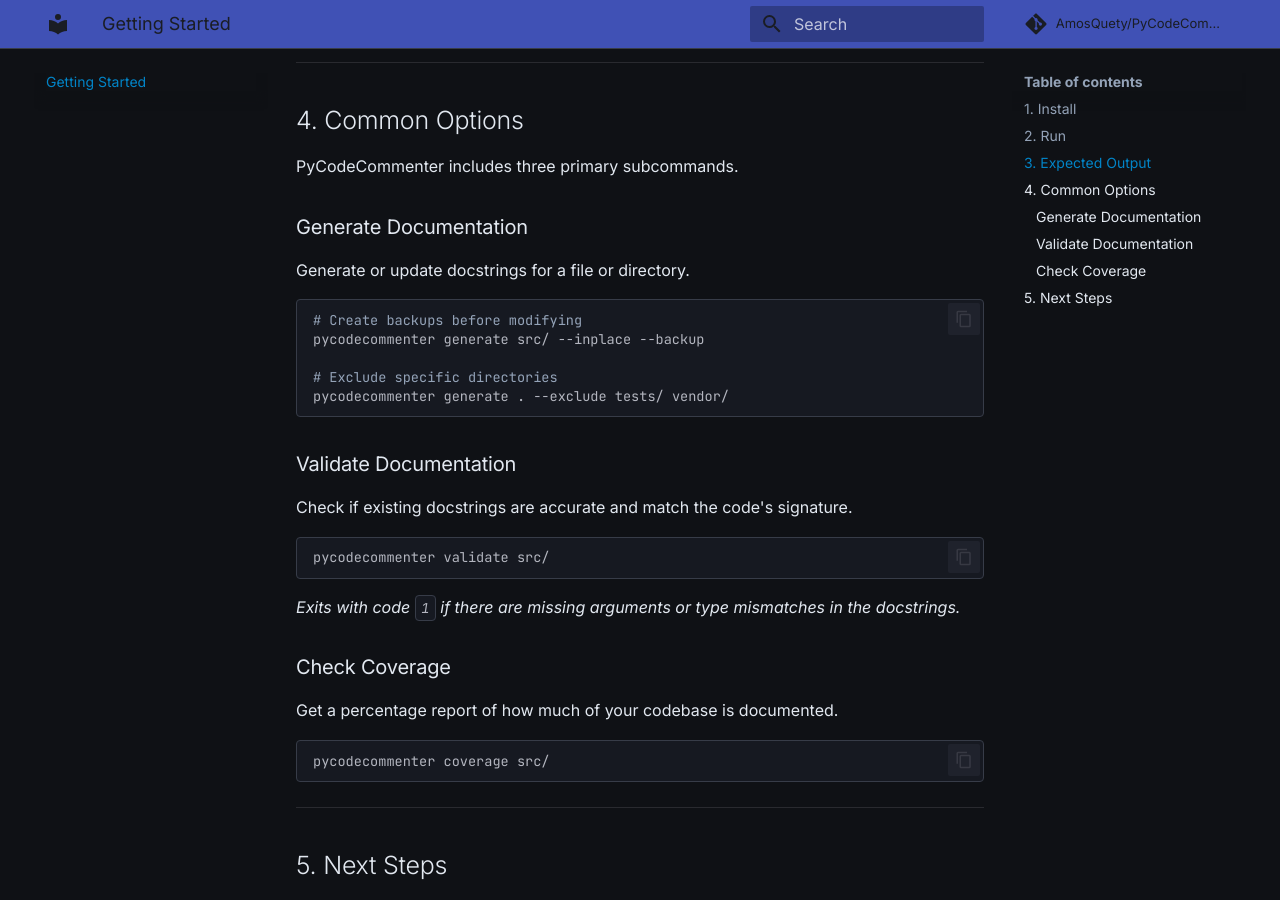
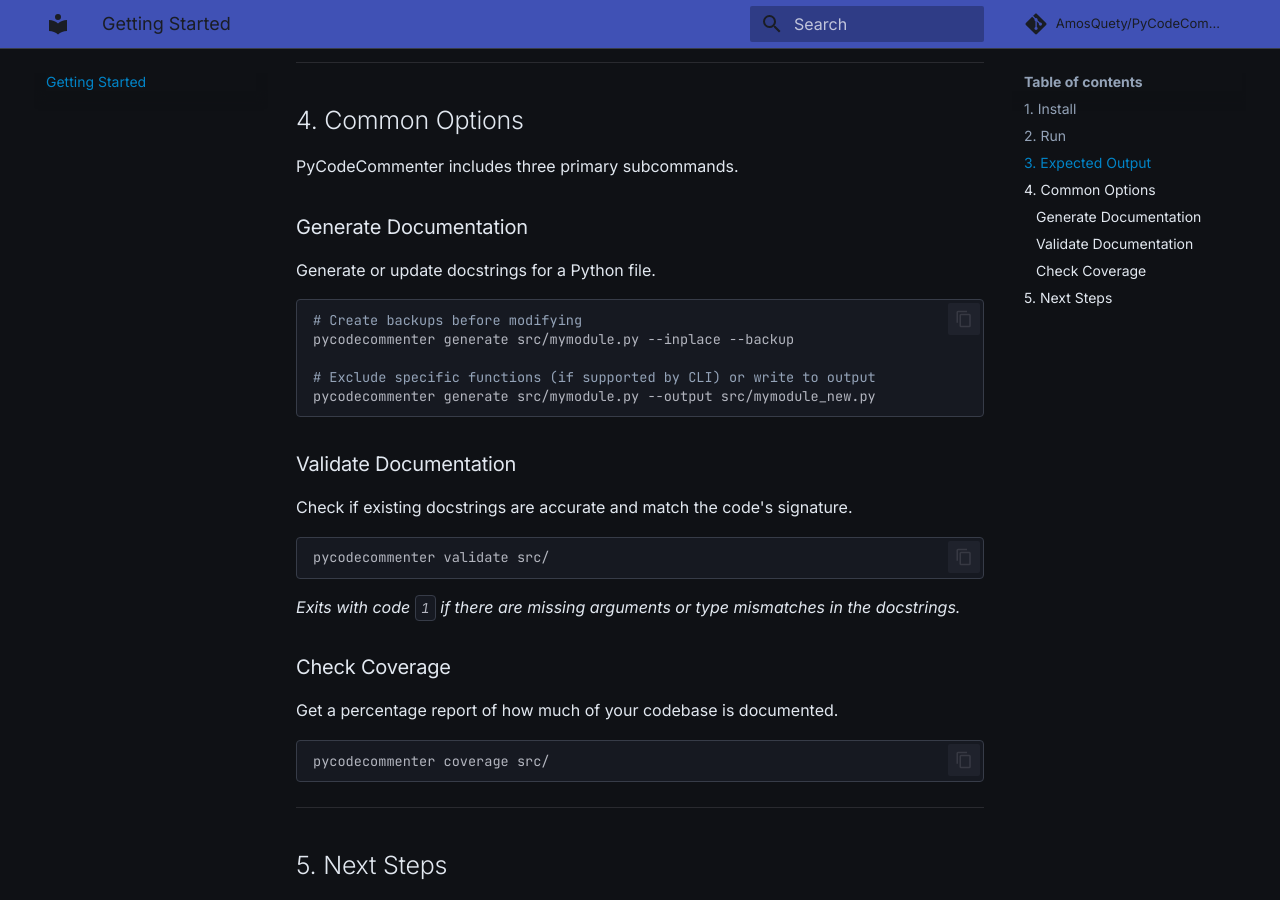
Before and after one commit to AmosQuety/PyCodeCommenter, an MkDocs documentation site: the page built from docs/getting-started.md, in a window 1280 px wide and 900 px high, scrolled down 1730 px. Built offline with MkDocs 1.6.1 and Material for MkDocs 9.7.7, drawn with Linux system fonts in a browser that asks for light colours; comment, search, counter and statistics services are not loaded; some of the changed text lies outside the part shown.

Commit message:
Fixed a file path bug

````diff
--- a/docs/getting-started.md
+++ b/docs/getting-started.md
@@ -29,13 +29,13 @@
 We recommend running it in **dry-run** mode first so you can preview the changes without modifying your files:
 
 ```bash
-pycodecommenter generate . --dry-run
+pycodecommenter generate src/mymodule.py --dry-run
 ```
 
 Once you've reviewed the proposed docstrings, write the changes to your files:
 
 ```bash
-pycodecommenter generate . --inplace
+pycodecommenter generate src/mymodule.py --inplace
 ```
 
 ---
@@ -78,13 +78,13 @@
 PyCodeCommenter includes three primary subcommands.
 
 ### Generate Documentation
-Generate or update docstrings for a file or directory.
+Generate or update docstrings for a Python file.
 ```bash
 # Create backups before modifying
-pycodecommenter generate src/ --inplace --backup
+pycodecommenter generate src/mymodule.py --inplace --backup
 
-# Exclude specific directories
-pycodecommenter generate . --exclude tests/ vendor/
+# Exclude specific functions (if supported by CLI) or write to output
+pycodecommenter generate src/mymodule.py --output src/mymodule_new.py
 ```
 
 ### Validate Documentation
````
Also changed, not shown: docs/index.md (+3 -3 lines).
